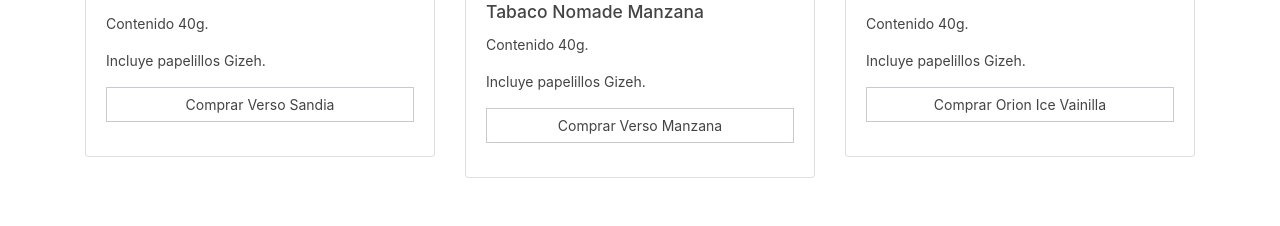
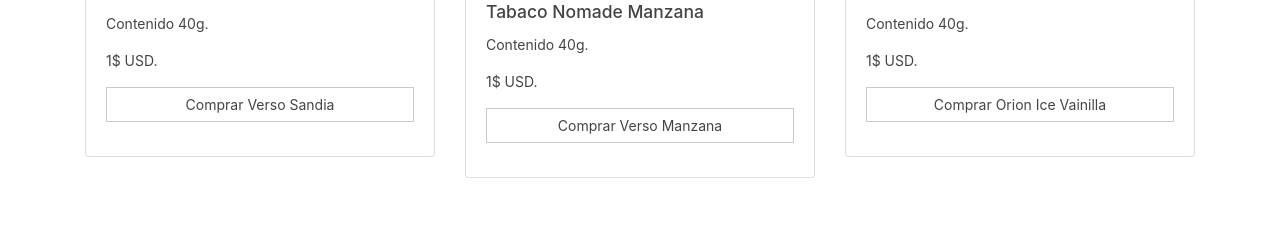
Before and after one commit to ExequielAndres/entrehumoos, a Flask app: page /tabacos in a window 1280 px wide. Shown: the part 766-992 px from the top of the page. Run offline with Flask 2, Linux system fonts and the light colour scheme; some libraries are stand-ins or nearby versions.

Commit message:
Update tabacos.html

```diff
--- a/templates/tabacos.html
+++ b/templates/tabacos.html
@@ -17,7 +17,7 @@
             <div class="card-body">
               <h5 class="card-title" id='1'>Tabaco Verso Sandia</h5>
               <p class="card-text">Contenido 40g.</p>
-              <p class="card-text">Incluye papelillos Gizeh.</p>
+              <p class="card-text">1$ USD.</p>
               <form method="POST">
               <input type="submit" name='carrito' class="form-control"  value="Comprar Verso Sandia">
               </form>
@@ -31,7 +31,7 @@
             <div class="card-body">
               <h5 class="card-title">Tabaco Nomade Manzana</h5>
               <p class="card-text">Contenido 40g.</p>
-              <p class="card-text">Incluye papelillos Gizeh.</p>
+              <p class="card-text">1$ USD.</p>
               <form method="POST">
               <input type="submit" name='carrito' class="form-control"  value="Comprar Verso Manzana">
               </form>
@@ -45,7 +45,7 @@
             <div class="card-body">
                <h5 class="card-title">Tabaco Orion Ice Vainilla</h5>
               <p class="card-text">Contenido 40g.</p>
-              <p class="card-text">Incluye papelillos Gizeh.</p>
+              <p class="card-text">1$ USD.</p>
               <form method="POST">
               <input type="submit" name='carrito' class="form-control"  value="Comprar Orion Ice Vainilla">
               </form>
@@ -59,7 +59,7 @@
             <div class="card-body">
                <h5 class="card-title">Tabaco Orion Naranja</h5>
                 <p class="card-text">Contenido 40g.</p>
-                <p class="card-text">Incluye papelillos Gizeh.</p>
+                <p class="card-text">1$ USD.</p>
               <form method="POST">
               <input type="submit" name='carrito' class="form-control"  value="Comprar Orion Naranja">
               </form>
```
